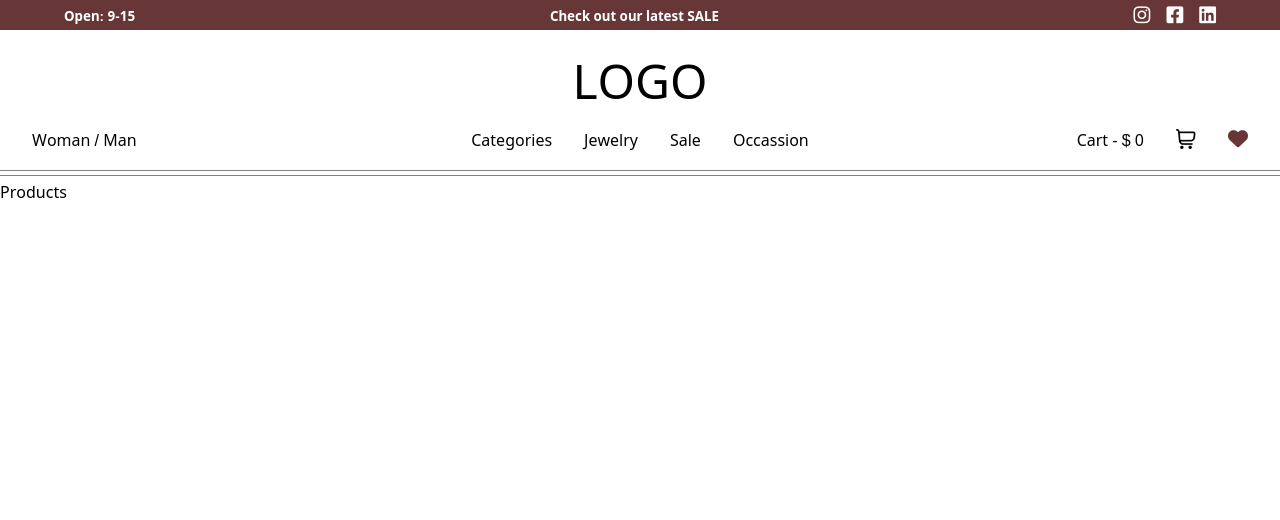
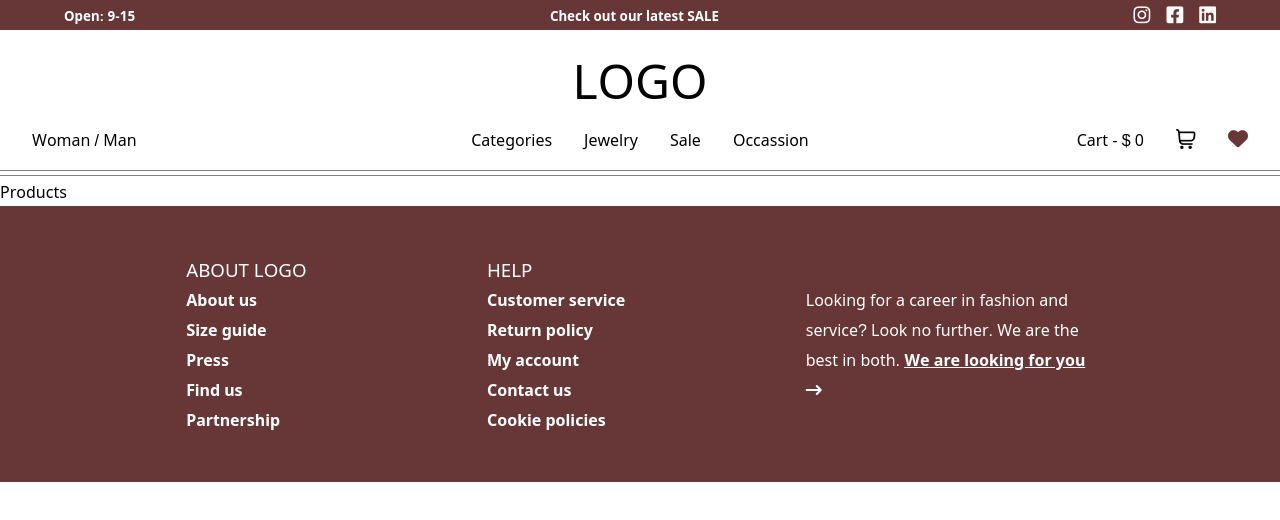
Before and after one commit to saraohman97/logo, a React (Create React App) app: page /products in a window 1280 px wide. Shown: the top 520 px of the page. Built offline with nearby package versions, Linux system fonts and the light colour scheme.

Commit message:
Added a footer

```diff
--- a/src/App.css
+++ b/src/App.css
@@ -86,6 +86,32 @@ body {
 .nav-border {
     border-block: 1px solid gray;
     height: 6px;
+}
+
+
+/* -----------------FOOTER-------------------- */
+.footer {
+    background-color: var(--clr-brown);
+    padding: 3rem 6rem;
+    color: white;
+    display: flex;
+    align-items: center;
+    justify-content: space-around;
+}
+.footer h3 {
+    font-weight: 200;
+}
+.footer li {
+    font-weight: 600;
+    list-style: none;
+}
+.footer p {
+    max-width: 18rem;
+    font-weight: 200;
+}
+.footer .link {
+    font-weight: 600;
+    color: white;
 }
 
 
--- a/src/App.js
+++ b/src/App.js
@@ -4,6 +4,7 @@ import TopNavbar from './components/TopNavbar';
 import Navbar from './components/Navbar';
 import Home from './views/Home'
 import Products from './views/Products'
+import Footer from './components/Footer';
 
 function App() {
   return (
@@ -15,6 +16,8 @@ function App() {
         <Route path='/' element={ <Home /> } />
         <Route path='/products' element={ <Products /> } />
       </Routes>
+
+      <Footer />
     </div>
   );
 }
--- /dev/null
+++ b/src/components/Footer.js
@@ -0,0 +1,30 @@
+import React from 'react'
+import { Link } from 'react-router-dom'
+
+const Footer = () => {
+  return (
+    <div className='footer'>
+        <ul className="column">
+            <h3>ABOUT LOGO</h3>
+            <li>About us</li>
+            <li>Size guide</li>
+            <li>Press</li>
+            <li>Find us</li>
+            <li>Partnership</li>
+        </ul>
+
+        <ul className='column'>
+            <h3>HELP</h3>
+            <li>Customer service</li>
+            <li>Return policy</li>
+            <li>My account</li>
+            <li>Contact us</li>
+            <li>Cookie policies</li>
+        </ul>
+
+        <p>Looking for a career in fashion and service? Look no further. We are the best in both. <Link to='/' className='link'>We are looking for you <i className="fa-solid fa-arrow-right-long"></i></Link></p>
+    </div>
+  )
+}
+
+export default Footer
```
